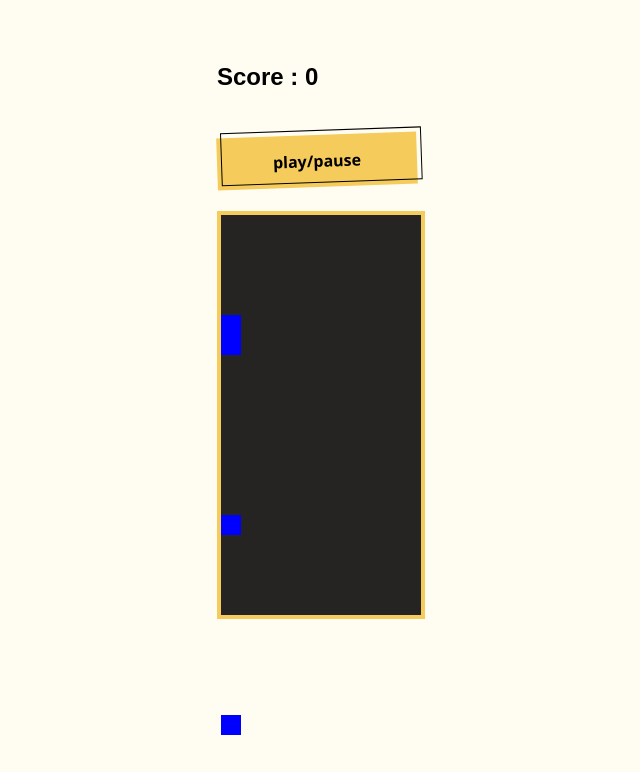
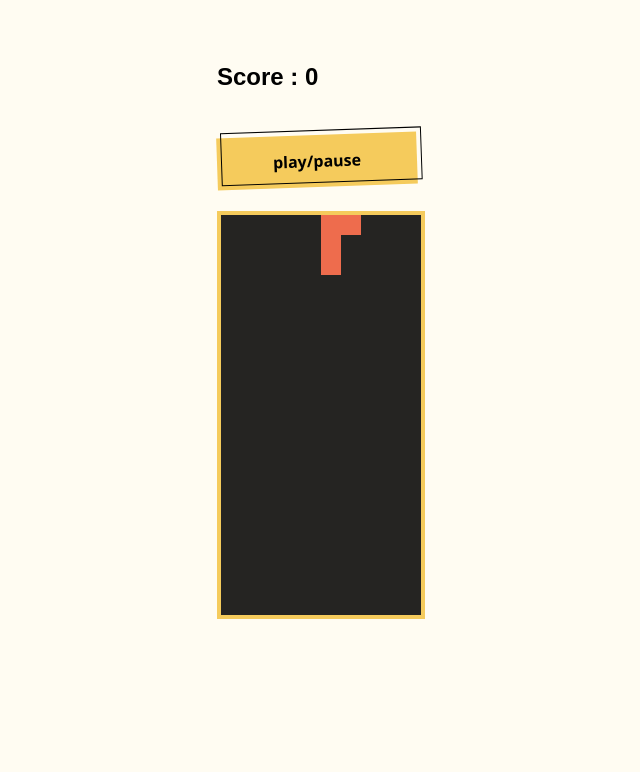
Before and after one commit to MeddyFerry/TETRAGONE, a website: page front/src/index.html in a window 1280 px wide. Shown: the part 69-841 px from the top of the page, without its empty margins (319-959 px from the left). After the commit the page ends 800 px from the top, so only its background shows below. Drawn offline with Linux system fonts and the light colour scheme; a web font is replaced by a local one.

Commit message:
hotfix on tetromino pb => pb was was an oversight on a flex display on grid element

```diff
--- a/front/src/css/style.css
+++ b/front/src/css/style.css
@@ -65,6 +65,8 @@ body {
 .grid {
   width: 200px;
   height: 400px;
+  display: flex;
+  flex-wrap: wrap;
 
   background-color: #252422;
   border: 4px solid #f5cb5c;
@@ -76,5 +78,6 @@ body {
 }
 
 .tetromino {
-  background-color: blue;
+background-color: #ee6c4d;
+
 }
--- a/front/src/index.js
+++ b/front/src/index.js
@@ -18,7 +18,6 @@ function createGridItem() {
   }
 }
 createGridItem();
-
 const scoring = document.querySelector("#score");
 const StartBtn = document.querySelector(".startBtn");
 const Width = 10; // on donne la largeur de la grille
```
Also changed, not shown: front/src/index.html (+1 -1 lines). Lines whose indentation alone changed are shown as unchanged.
